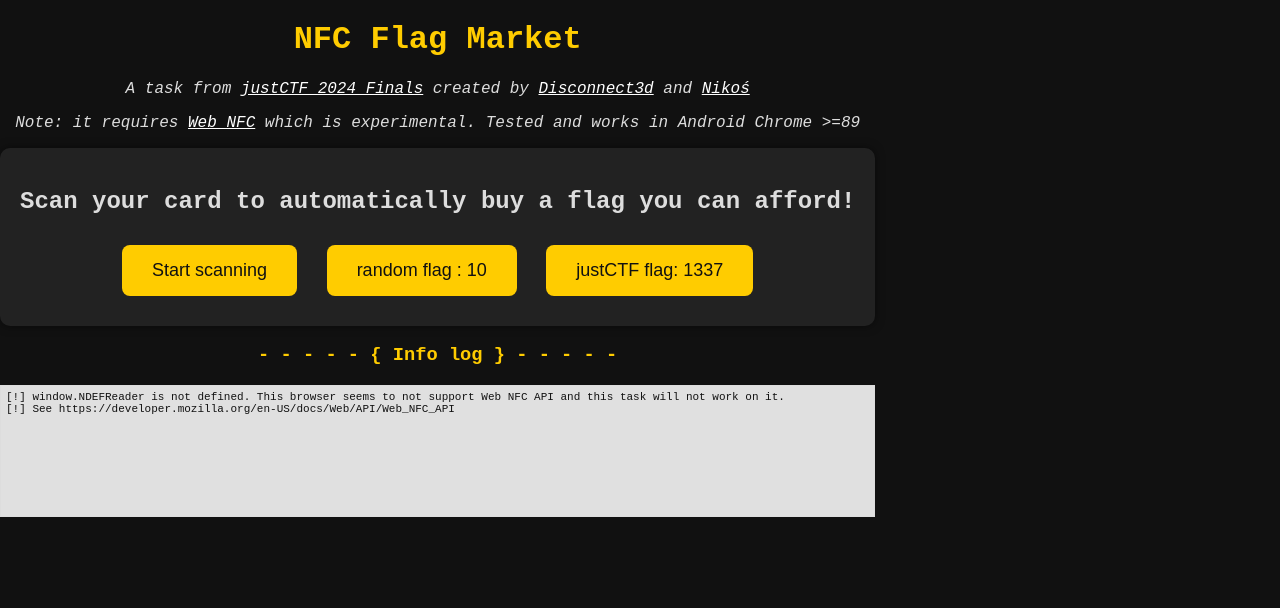
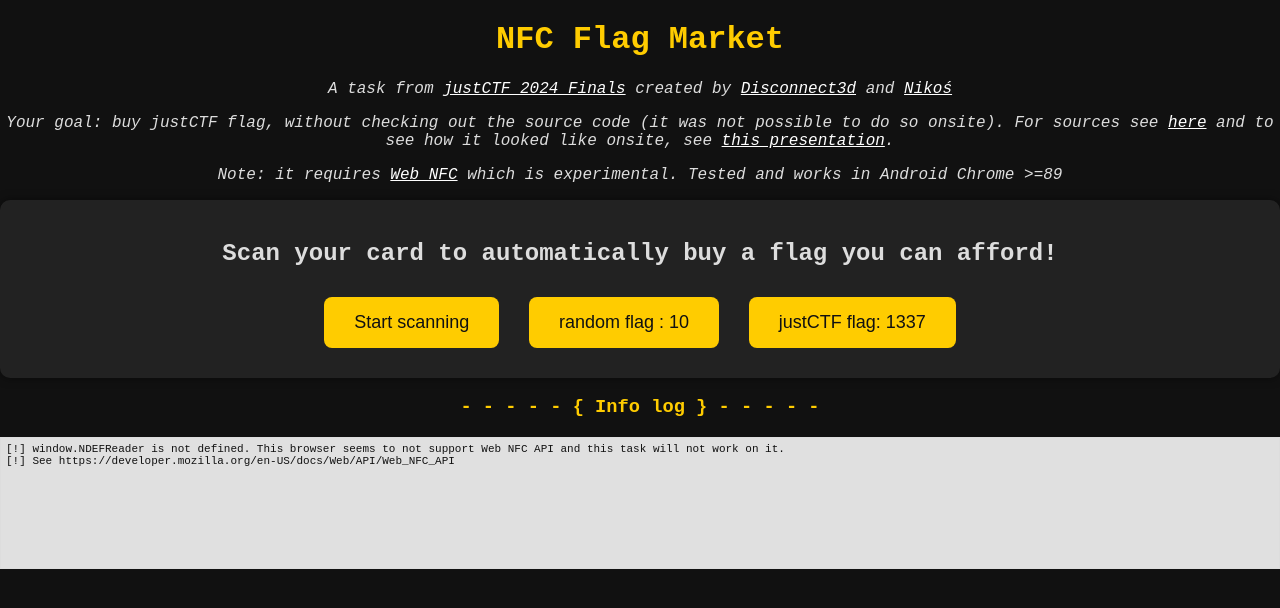
Before and after one commit to disconnect3d/disconnect3d.github.io, a Jekyll site: the page other/nfc-flag-market/index.html, which Jekyll copies as it is, in a window 1280 px wide. Shown: the top 608 px of the page. Built offline with Jekyll 4.4.1, drawn with Linux system fonts in a browser that asks for light colours; some of the changed lines change nothing that is shown.

Commit message:
Update nfc-flag-market/index.html

```diff
--- a/other/nfc-flag-market/index.html
+++ b/other/nfc-flag-market/index.html
@@ -4,7 +4,7 @@
 <head>
   <meta charset="utf-8">
   <title>NFC Flag Market</title>
-  <meta name="description" content="NFC Flag Market">
+  <meta name="description" content="A NFC hardware challenge from justCTF 2024 Finals">
   <link rel="icon" href="images/favicon.ico" type="image/x-icon" />
   <link rel="apple-touch-icon" href="images/mstile-150x150.png">
   <meta name="theme-color" content="black" />
@@ -20,6 +20,7 @@
 <body>
   <h1>NFC Flag Market</h1>
   <p style="font-style: italic">A task from <a href="https://2024finals.justctf.team/">justCTF 2024 Finals</a> created by <a href="https://disconnect3d.pl/about/">Disconnect3d</a> and <a href="https://github.com/nikoshell">Nikoś</a></p>
+  <p style="font-style: italic">Your goal: buy justCTF flag, without checking out the source code (it was not possible to do so onsite). For sources see <a href="https://github.com/disconnect3d/disconnect3d.github.io/tree/master/other/nfc-flag-market">here</a> and to see how it looked like onsite, see <a href="https://docs.google.com/presentation/d/1LSGTmwGJrmWxbgDxEyMfSjcCRhIg3zK968Gt7dkn3OM">this presentation</a>.</p>
   <p style="font-style: italic">Note: it requires <a href="https://developer.mozilla.org/en-US/docs/Web/API/Web_NFC_API">Web NFC</a> which is experimental. Tested and works in Android Chrome &gt;=89</p>
   <div class="shop-container">
       <h2>Scan your card to automatically buy a flag you can afford!</h2>
```
